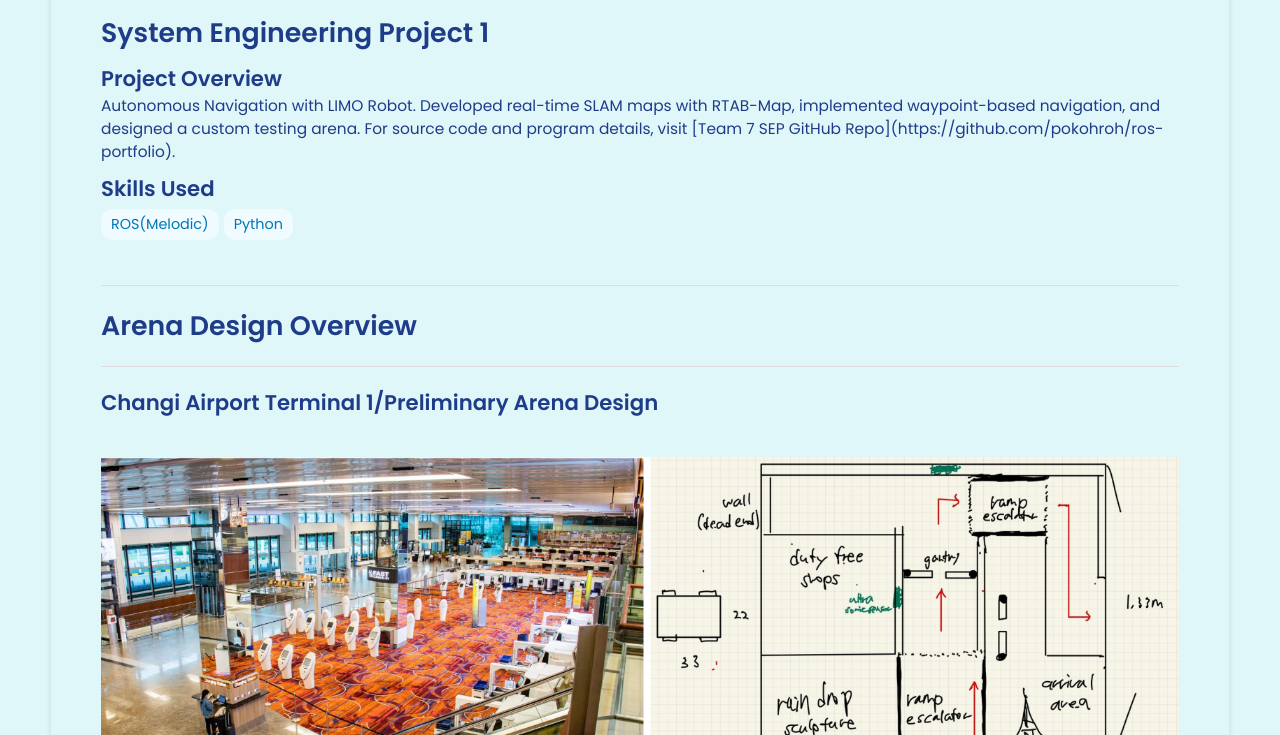
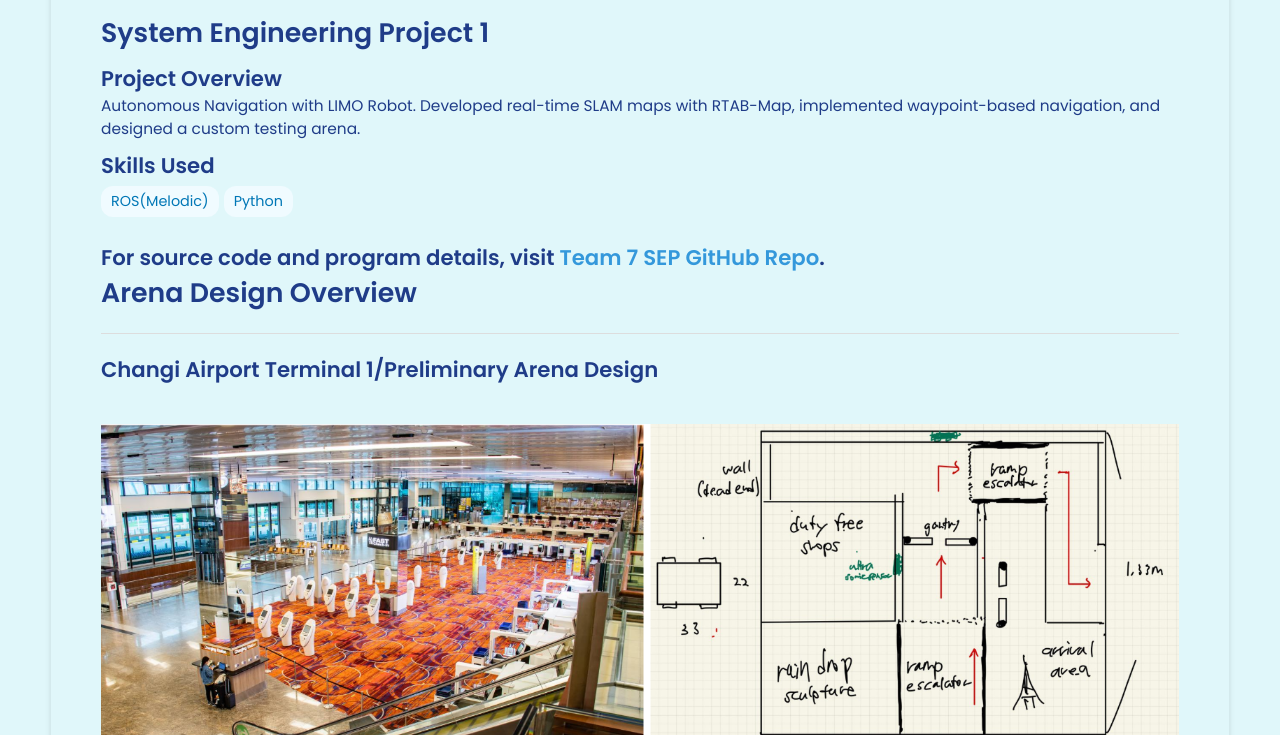
Before and after one commit to Bludaria/Bludaria.github.io, a Jekyll site: the page built from _projects/demo-project/index.md, in a window 1280 px wide and 900 px high, scrolled down 329 px, cut to the strip 165-900 px from the top of the window. Built offline with Jekyll 4.4.1, drawn with Linux system fonts in a browser that asks for light colours; part of the change alters nothing that is shown.

Commit message:
Update index.md

```diff
--- a/_projects/demo-project/index.md
+++ b/_projects/demo-project/index.md
@@ -3,7 +3,6 @@ layout: post
 title: System Engineering Project 1
 description:
   Autonomous Navigation with LIMO Robot. Developed real-time SLAM maps with RTAB-Map, implemented waypoint-based navigation, and designed a custom testing arena.
-  For source code and program details, visit [Team 7 SEP GitHub Repo](https://github.com/pokohroh/ros-portfolio).
 
 skills:
   - ROS(Melodic)
@@ -11,8 +10,7 @@ skills:
 
 main-image: /limo.png
 ---
-
-
+For source code and program details, visit [Team 7 SEP GitHub Repo](https://github.com/pokohroh/ros-portfolio).
 ---
 # Arena Design Overview
 ---
```
